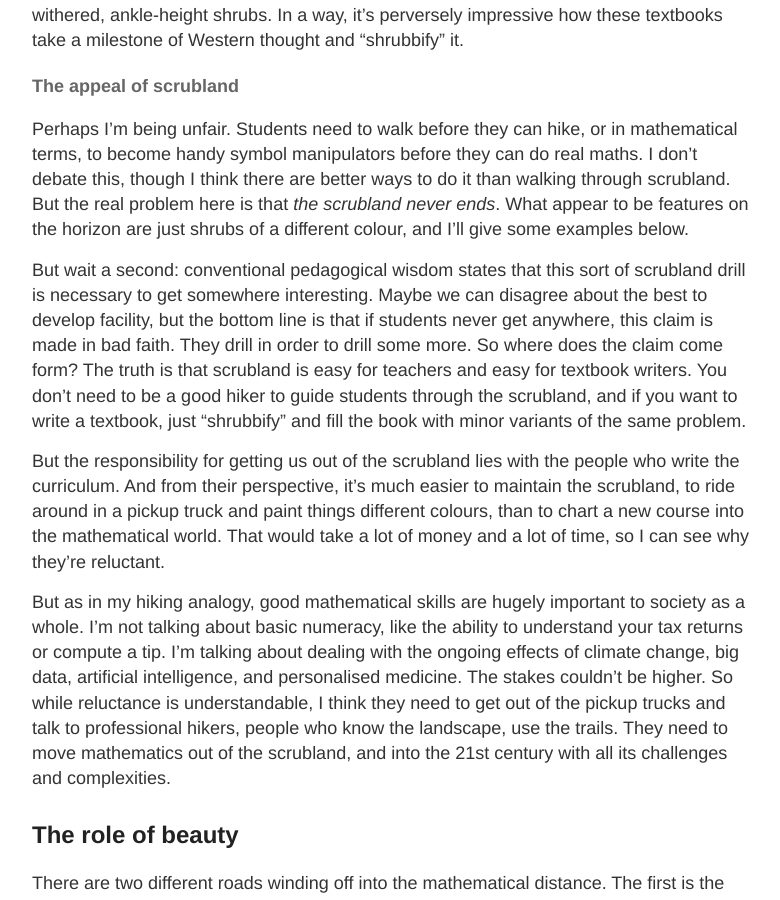
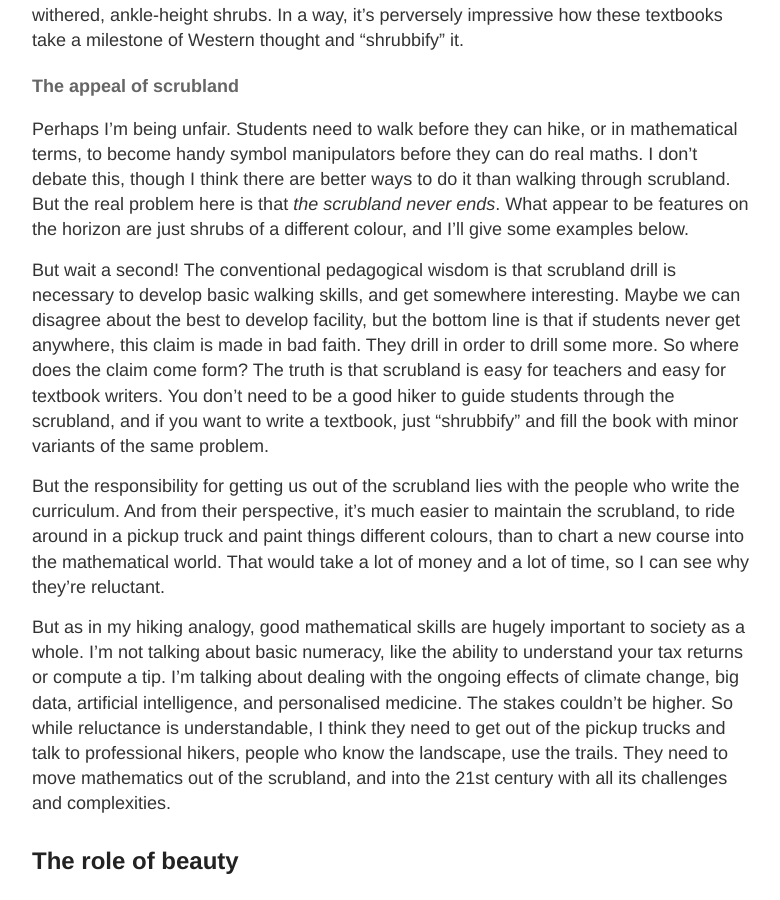
Before and after one commit to hapax/hapax.github.io, a Jekyll site: the page built from assets/teaching.md, in a window 1280 px wide and 900 px high, scrolled down 2732 px. Shown: the whole window, without its empty margins (248-1028 px from the left). Built offline with Jekyll 4.4.1, drawn with Linux system fonts in a browser that asks for light colours; our own code applies the rules of GitHub Pages for plain Markdown files; formulas are drawn with MathJax 3; a script that is not in the unit is left out.

Commit message:
Update teaching.md

```diff
--- a/assets/teaching.md
+++ b/assets/teaching.md
@@ -136,8 +136,9 @@
 What appear to be features on the horizon are just shrubs of a
 different colour, and I'll give some examples below.
 
-But wait a second: conventional pedagogical wisdom states that this sort
-of scrubland drill is necessary to get somewhere interesting.
+But wait a second!
+The conventional pedagogical wisdom is that scrubland drill is
+necessary to develop basic walking skills, and get somewhere interesting.
 Maybe we can disagree about the best to develop facility, but the
 bottom line is that if students never get anywhere, this claim is made
 in bad faith.
```
